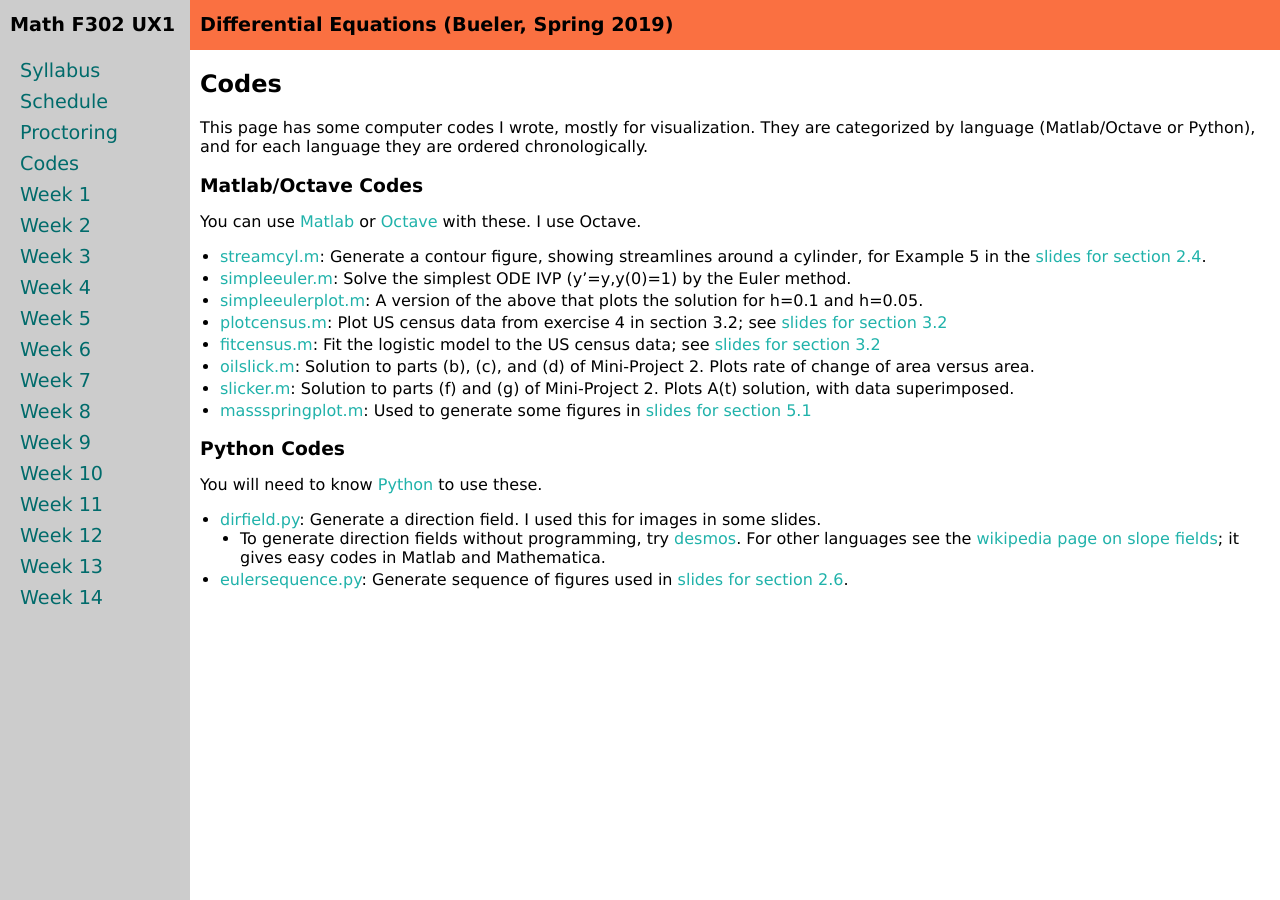
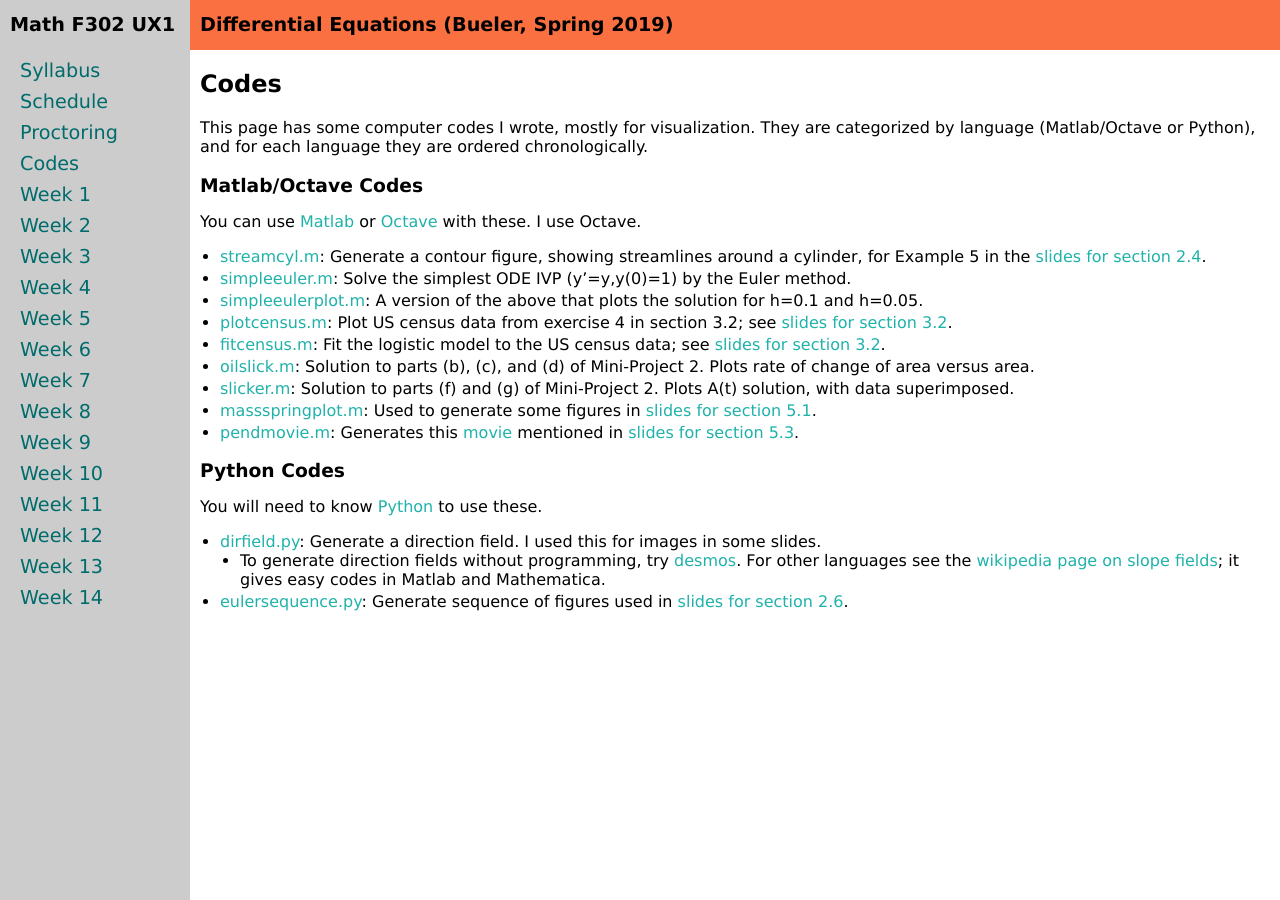
Before and after one commit to bueler/math302, a Jekyll site: the page built from codes.md, in a window 1280 px wide. Built offline with Jekyll 4.4.1, drawn with Linux system fonts in a browser that asks for light colours.

Commit message:
post pendulum plotter and movie maker

```diff
--- a/codes.md
+++ b/codes.md
@@ -14,11 +14,12 @@ You can use [Matlab](https://www.mathworks.com/products/matlab.html) or [Octave]
 * [streamcyl.m](assets/codes/streamcyl.m): Generate a contour figure, showing streamlines around a cylinder, for Example 5 in the [slides for section 2.4](assets/slides/2-4.pdf).
 * [simpleeuler.m](assets/codes/simpleeuler.m): Solve the simplest ODE IVP (y'=y,y(0)=1) by the Euler method.
 * [simpleeulerplot.m](assets/codes/simpleeulerplot.m): A version of the above that plots the solution for h=0.1 and h=0.05.
-* [plotcensus.m](assets/codes/plotcensus.m): Plot US census data from exercise 4 in section 3.2; see [slides for section 3.2](assets/slides/3-2.pdf)
-* [fitcensus.m](assets/codes/fitcensus.m): Fit the logistic model to the US census data; see [slides for section 3.2](assets/slides/3-2.pdf)
+* [plotcensus.m](assets/codes/plotcensus.m): Plot US census data from exercise 4 in section 3.2; see [slides for section 3.2](assets/slides/3-2.pdf).
+* [fitcensus.m](assets/codes/fitcensus.m): Fit the logistic model to the US census data; see [slides for section 3.2](assets/slides/3-2.pdf).
 * [oilslick.m](assets/codes/oilslick.m): Solution to parts (b), (c), and (d) of Mini-Project 2.  Plots rate of change of area versus area.
 * [slicker.m](assets/codes/slicker.m): Solution to parts (f) and (g) of Mini-Project 2.  Plots A(t) solution, with data superimposed.
-* [massspringplot.m](assets/codes/massspringplot.m): Used to generate some figures in [slides for section 5.1](assets/slides/5-1.pdf)
+* [massspringplot.m](assets/codes/massspringplot.m): Used to generate some figures in [slides for section 5.1](assets/slides/5-1.pdf).
+* [pendmovie.m](assets/codes/pendmovie.m): Generates this [movie](assets/codes/pendmovie.gif) mentioned in [slides for section 5.3](assets/slides/5-3.pdf).
 
 ### Python Codes
 
```
Also changed, not shown: assets/codes/pendmovie.gif (added), 1 other file.
